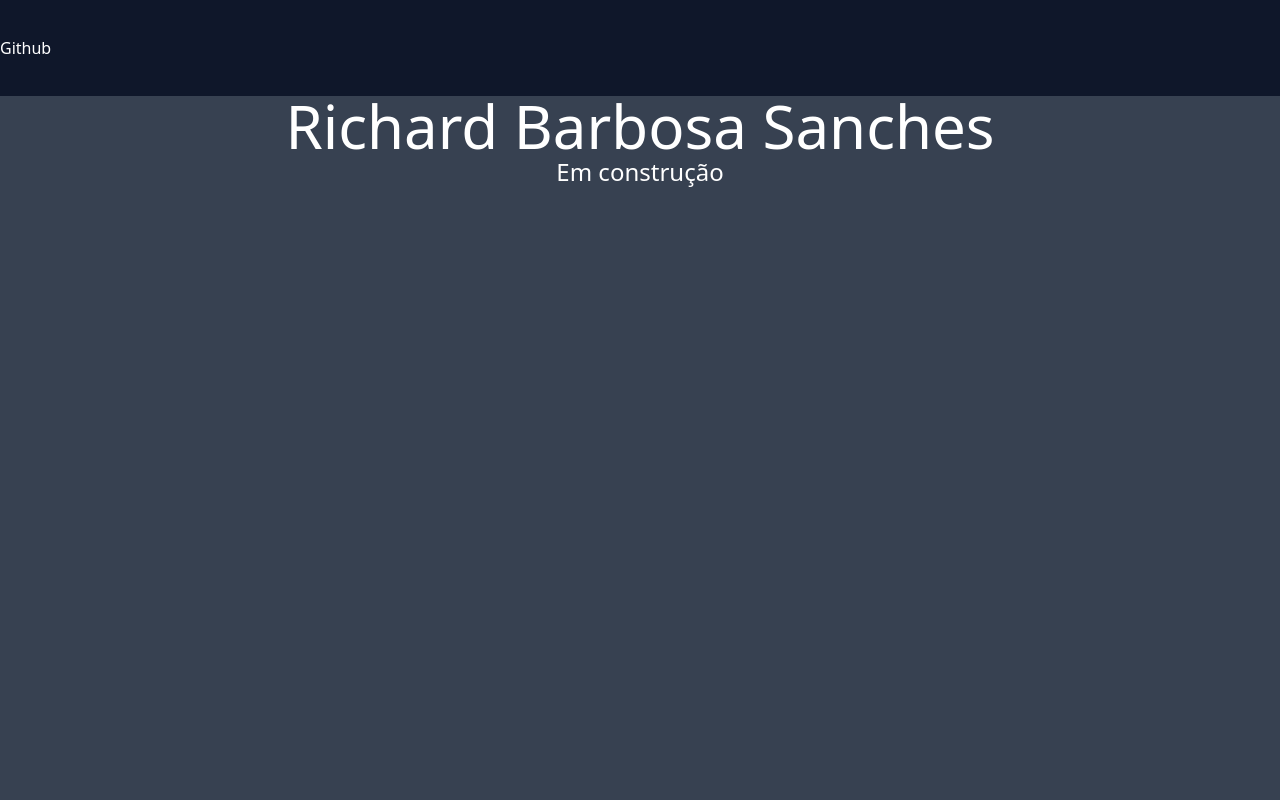
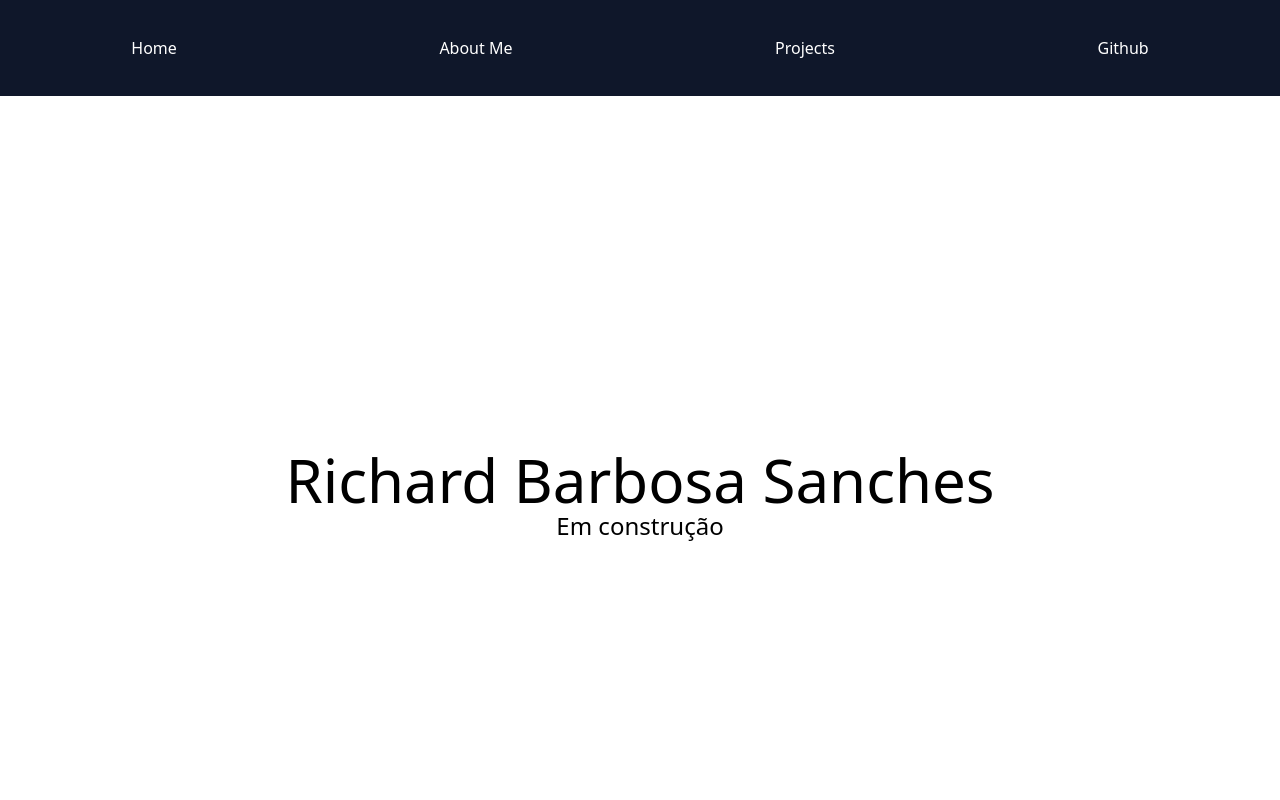
Before and after one commit to ReidakaiMFZ/Portfolio, a React (Vite) app: page /about in a window 1280 px wide. Shown: the top 800 px of the page. Built offline with nearby package versions, Linux system fonts and the light colour scheme; no server answers.

Commit message:
update header, fix bug on project.tsx

```diff
--- a/src/App.tsx
+++ b/src/App.tsx
@@ -1,4 +1,4 @@
-import React from "react";
+import React, { useState } from "react";
 import Header from "./components/Header";
 import InitialPage from "./components/InitialPage";
 import About from "./components/About";
@@ -7,9 +7,9 @@ import ProjectList from "./api/Projects";
 
 export default function App() {
     return (
-        <div className="flex flex-col bg-gray-700">
+        <div className="flex flex-col">
             <Header/>
-            <div>
+            <div className="mt-24">
                 <InitialPage/>
                 <About/>
                 <ProjectList/>
--- a/src/api/Projects.tsx
+++ b/src/api/Projects.tsx
@@ -5,7 +5,7 @@ interface ProjectProps {
     name: string;
     description: string;
     language: string;
-
+    id?: number;
 }
 function Project(props:ProjectProps):ReactElement {
     return (
@@ -27,11 +27,10 @@ export default function ProjectList():ReactElement {
     }, []);
 
     return (
-        <div className="flex flex-row flex-wrap bg-gray-700">
+        <div className="flex flex-row flex-wrap bg-gray-700" id="Projects">
             {projects.map((project:ProjectProps) => {
-                console.log(project.name);
                 if (project.name == 'ReidakaiMFZ' ) return;
-                return <Project name={project.name} description={project.description} language={project.language} />
+                return <Project name={project.name} description={project.description} language={project.language} key={project.id} />
             })}
         </div>
     );
--- a/src/components/About.tsx
+++ b/src/components/About.tsx
@@ -1,6 +1,6 @@
 export default function About(){
     return (
-        <div className="bg-red-700 h-screen">
+        <div className="bg-red-700 h-screen" id="About">
             <h1>About</h1>
         </div>
     );
--- a/src/components/Header.tsx
+++ b/src/components/Header.tsx
@@ -1,11 +1,11 @@
-import { Link } from "react-router-dom";
+import { useEffect, useState } from "react";
 
-export default function Header() {
+export default function Header(): JSX.Element {
     return (
-        <div className="grid grid-flow-col items-center w-screen h-24 bg-slate-900 ">
-            {/* <Link to={"/"}><span className="text-white ">Home</span></Link>
-            <Link to={"/about"}><span className="text-white ">About Me</span></Link>
-            <Link to={"/projects"}><span className="text-white ">Projects</span></Link> */}
+        <div className="grid grid-flow-col justify-around items-center w-screen h-24 bg-slate-900 fixed" id="Header">
+            <a href="/#Home"><span className="text-white ">Home</span></a>
+            <a href="/#About"><span className="text-white ">About Me</span></a>
+            <a href="/#Projects"><span className="text-white ">Projects</span></a>
             <a href="https://github.com/ReidakaiMFZ" className="text-white ">Github</a>
         </div>
     );
--- a/src/components/InitialPage.tsx
+++ b/src/components/InitialPage.tsx
@@ -1,8 +1,8 @@
 export default function InitialPage() {
     return(
-        <div className="flex flex-col items-center h-screen">
-            <h1 className="text-6xl text-white">Richard Barbosa Sanches</h1>
-            <p className="text-2xl text-white">Em construção</p>
+        <div className="flex flex-col h-screen justify-center items-center" id="Home">
+            <h1 className="text-6xl">Richard Barbosa Sanches</h1>
+            <p className="text-2xl">Em construção</p>
         </div>
     );
 }
```
